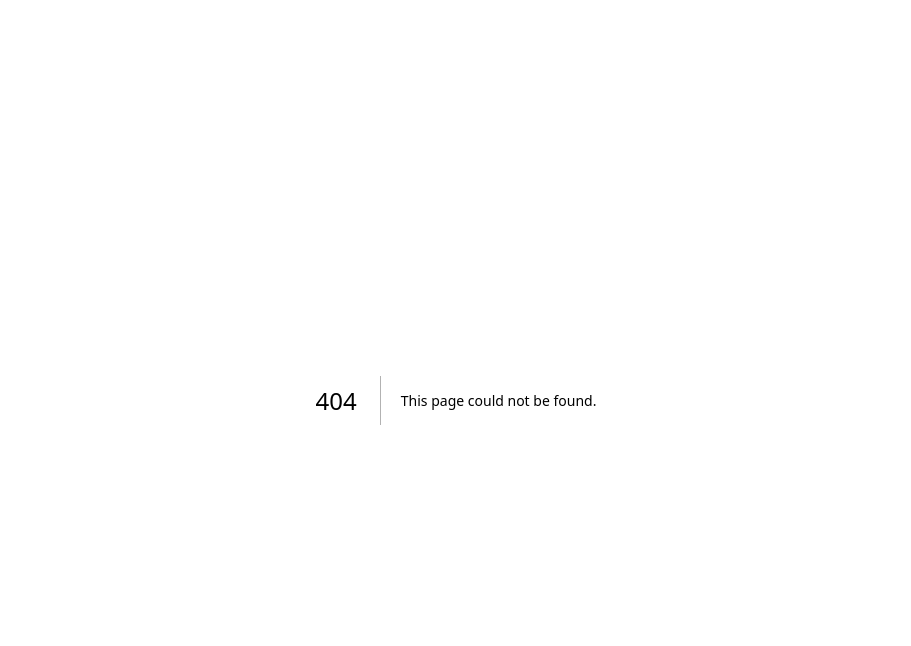
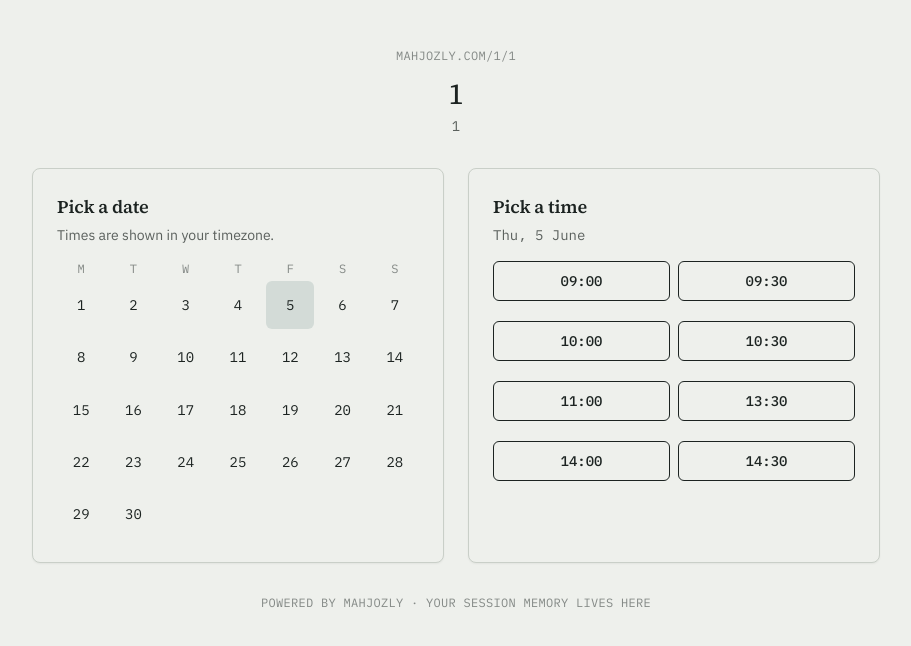
Before and after one commit to UzairBaluch/mahjozly-backend, a Next.js app in the folder apps/frontend/: page /1/1 in a window 1280 px wide. Before the commit this address had no page. Shown: the top 646 px of the page, without its empty margins (184-1095 px from the left). Built offline with nearby package versions, Linux system fonts and the light colour scheme.

Commit message:
Add public booking page with date and time selection components. Update .env.example to include NEXT_PUBLIC_API_URL for frontend API access.

```diff
--- /dev/null
+++ b/apps/frontend/app/[orgSlug]/[eventTypeSlug]/page.tsx
@@ -0,0 +1,79 @@
+import { Card, CardContent, CardDescription, CardHeader, CardTitle } from '@/components/ui/card';
+import { Button } from '@/components/ui/button';
+
+// Public booking surface. Phase H.2 in the checklist replaces this placeholder with:
+//   1. GET /api/v1/event-types/:slug → header
+//   2. GET /api/v1/event-types/:slug/availability?from=&to=&tz= → time slots
+//   3. POST /api/v1/bookings → confirm
+
+const SLOTS_DEMO = ['09:00', '09:30', '10:00', '10:30', '11:00', '13:30', '14:00', '14:30'];
+
+export default async function PublicBookingPage({
+  params,
+}: {
+  params: Promise<{ orgSlug: string; eventTypeSlug: string }>;
+}) {
+  const { orgSlug, eventTypeSlug } = await params;
+  const orgName = decodeURIComponent(orgSlug).replace(/-/g, ' ');
+  const eventName = decodeURIComponent(eventTypeSlug).replace(/-/g, ' ');
+
+  return (
+    <main className="mx-auto max-w-4xl px-6 py-12">
+      <div className="mb-8 text-center">
+        <p className="mono text-xs uppercase tracking-wide text-[color:var(--color-ink)]/50">
+          mahjozly.com/{orgSlug}/{eventTypeSlug}
+        </p>
+        <h1 className="display mt-3 text-3xl capitalize">{orgName}</h1>
+        <p className="mt-1 text-sm capitalize text-[color:var(--color-ink)]/70">{eventName}</p>
+      </div>
+
+      <div className="grid gap-6 md:grid-cols-2">
+        <Card>
+          <CardHeader>
+            <CardTitle>Pick a date</CardTitle>
+            <CardDescription>Times are shown in your timezone.</CardDescription>
+          </CardHeader>
+          <CardContent>
+            <div className="grid grid-cols-7 gap-1 text-center text-xs">
+              {['M', 'T', 'W', 'T', 'F', 'S', 'S'].map((d, i) => (
+                <div key={i} className="mono text-[color:var(--color-ink)]/50">
+                  {d}
+                </div>
+              ))}
+              {Array.from({ length: 30 }).map((_, i) => (
+                <button
+                  key={i}
+                  type="button"
+                  className={
+                    'mono aspect-square rounded-md border border-transparent text-sm hover:border-[color:var(--color-thread)] ' +
+                    (i === 4 ? 'bg-[color:var(--color-thread)]/15 border-[color:var(--color-thread)]' : '')
+                  }
+                >
+                  {i + 1}
+                </button>
+              ))}
+            </div>
+          </CardContent>
+        </Card>
+
+        <Card>
+          <CardHeader>
+            <CardTitle>Pick a time</CardTitle>
+            <CardDescription className="mono">Thu, 5 June</CardDescription>
+          </CardHeader>
+          <CardContent className="grid grid-cols-2 gap-2">
+            {SLOTS_DEMO.map((slot) => (
+              <Button key={slot} variant="outline" className="mono">
+                {slot}
+              </Button>
+            ))}
+          </CardContent>
+        </Card>
+      </div>
+
+      <p className="mono mt-8 text-center text-xs uppercase tracking-wide text-[color:var(--color-ink)]/50">
+        Powered by Mahjozly · Your session memory lives here
+      </p>
+    </main>
+  );
+}
```
Also changed, not shown: 2 other files (tests, documents, lock files or other folders).
